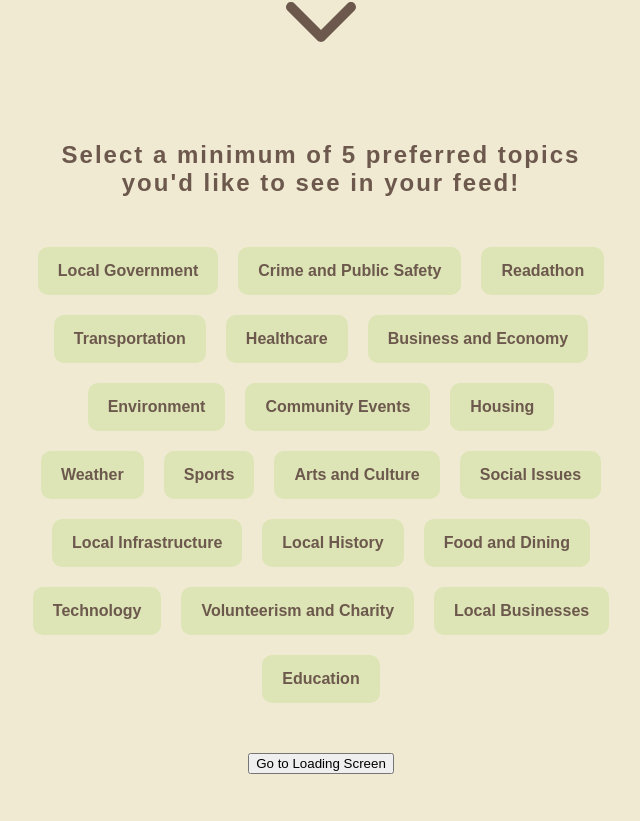
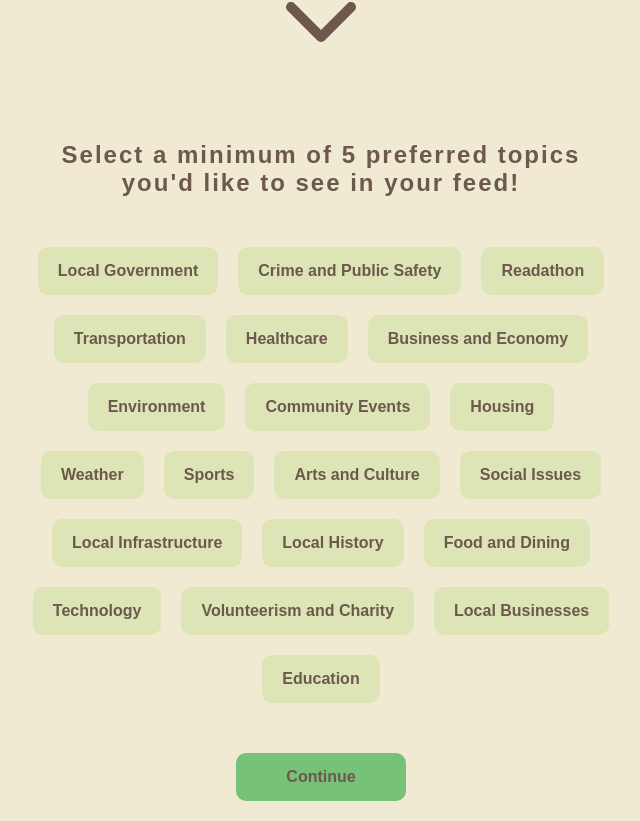
Before and after one commit to cruizeship/grassroots, a React (Create React App) app: page / in a window 1280 px wide. Shown: the part 615-1436 px from the top of the page, without its empty margins (319-959 px from the left). Before the commit the page ends 1409 px from the top, so only its background shows below. Built offline with nearby package versions, Linux system fonts and the light colour scheme.

Commit message:
more frontend

```diff
--- a/src/screens/HomeScreen.css
+++ b/src/screens/HomeScreen.css
@@ -43,16 +43,18 @@ body {
 }
 
 .submit-button {
-    margin-top: 20px;
-    padding: 15px 30px;
-    background-color: #e0b439;
+    padding: 15px 50px;
+    background-color: var(--darkGreen);
     border: none;
+    font-weight: bold;
+    color: var(--brown);
+    border-radius: 10px;
     cursor: pointer;
     font-size: 16px;
 }
 
 .submit-button:hover {
-    background-color: #0056b3;
+    transform: scale(1.05)
 }
 
 .loading-container {
@@ -61,13 +63,13 @@ body {
     justify-content: center;
     align-items: center;
     height: 100vh; /* Full viewport height */
-    color: white;
+    color: var(--brown);
 }
 
 .loading-icon {
     height: 100px !important;
     width: 100px !important;
-    fill: rgb(255, 255, 255) !important;
+    fill: var(--brown) !important;
     margin-bottom: 20px;
 }
 
@@ -92,4 +94,4 @@ body {
 .scroll-button:hover {
     transform: scale(1.05);
     cursor: pointer;
-  }
+}
--- a/src/screens/HomeScreen.js
+++ b/src/screens/HomeScreen.js
@@ -76,8 +76,8 @@ function HomeScreen() {
                     </button>
                 ))}
             </div>
-            <button onClick={handleSubmit}>
-                Go to Loading Screen
+            <button className="submit-button" onClick={handleSubmit}>
+                Continue
             </button>
         </div>
     );
--- a/src/screens/LoadingScreen.js
+++ b/src/screens/LoadingScreen.js
@@ -28,7 +28,7 @@ function LoadingScreen() {
     return (
         <div className="loading-container">
         <ReactLoading className="loading-icon" type="bars" />
-        <h2 style={{textColor:"white"}}>Loading text here</h2>
+        <h2 style={{textColor:"white"}}>Loading sprouts...</h2>
         </div>
     );
 }
```
